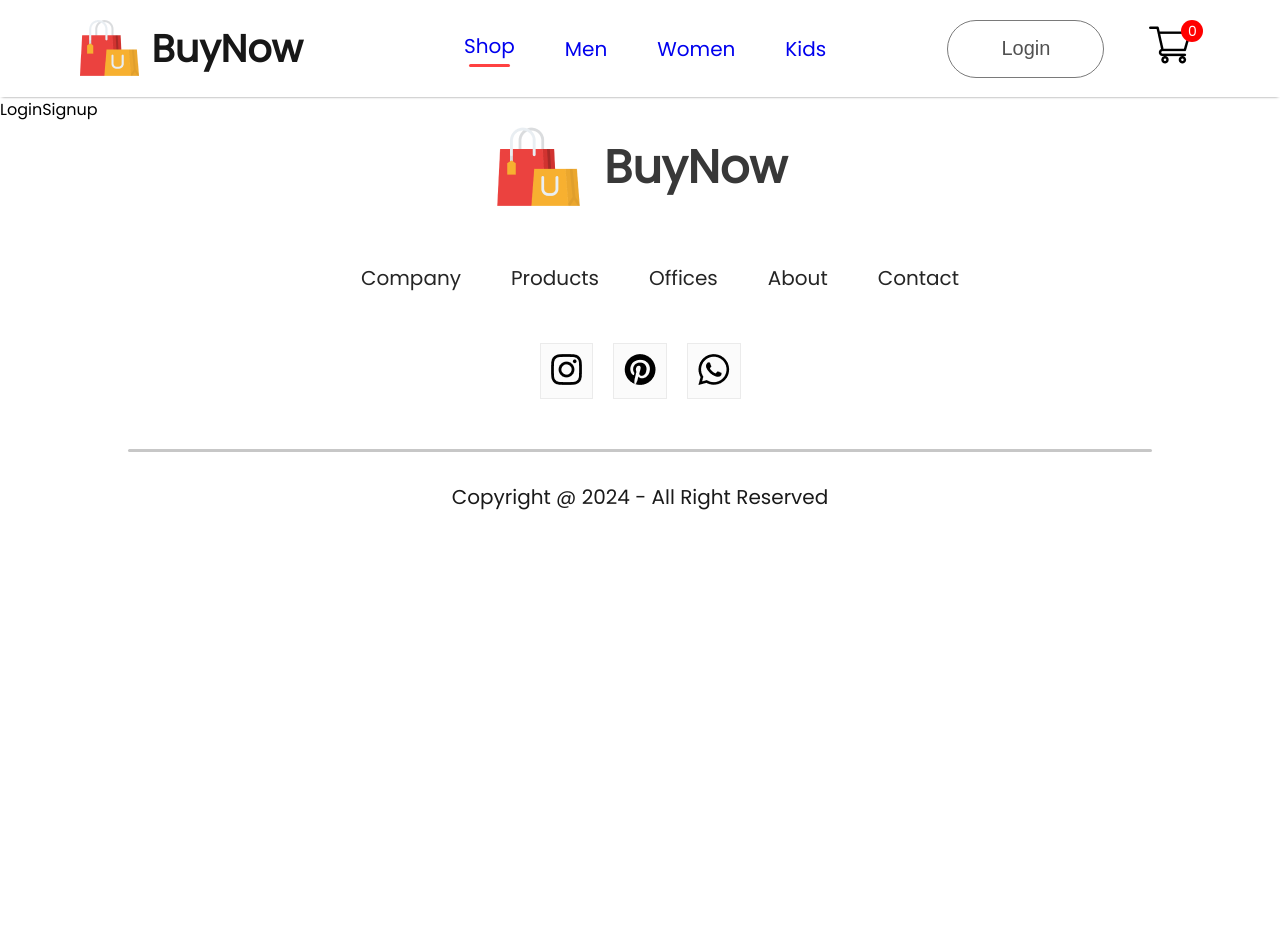
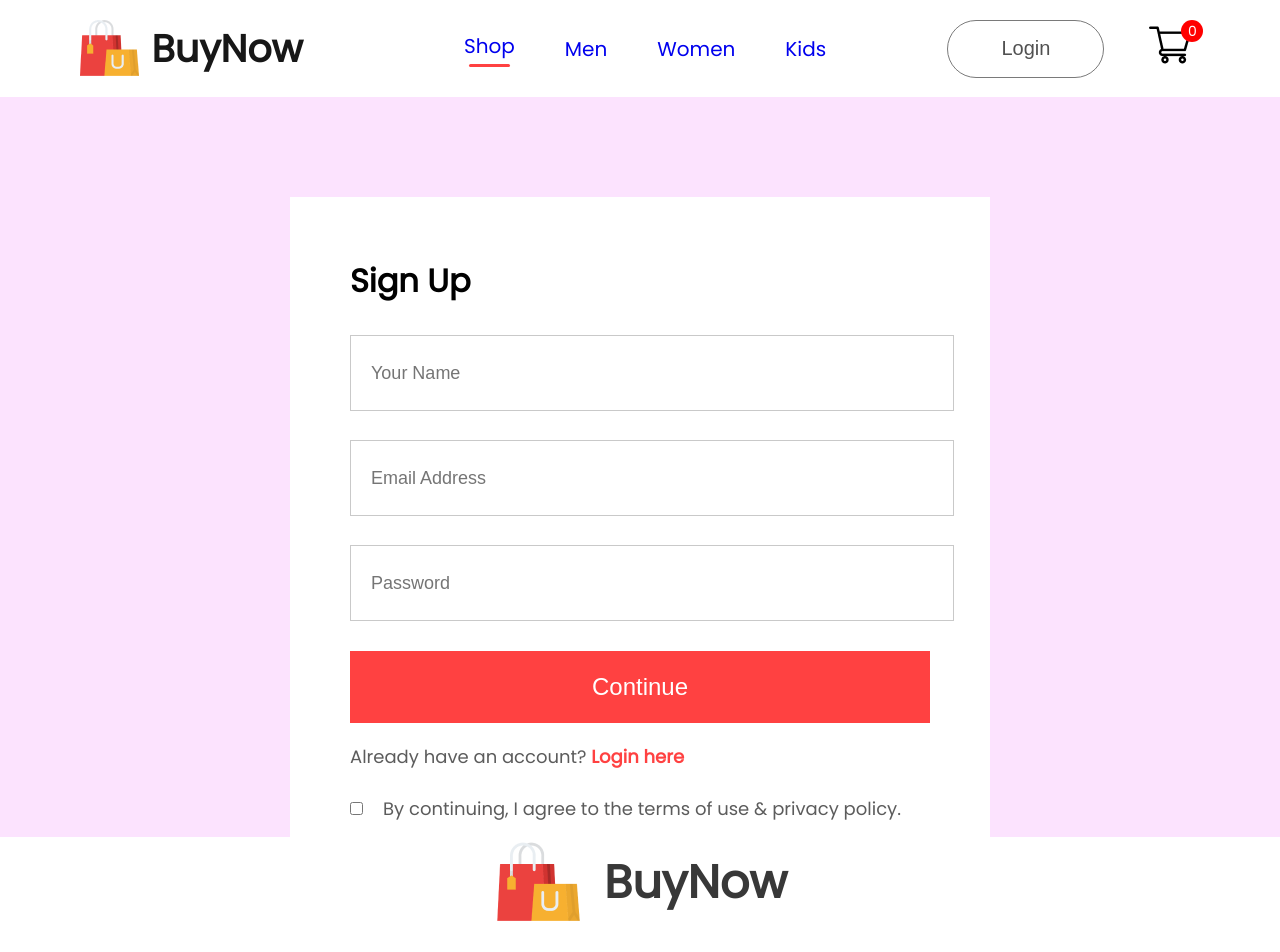
Before and after one commit to anjali012005/E-Commerce, a React (Create React App) app in the folder frontend/: page /login in a window 1280 px wide. Shown: the top 952 px of the page. Before the commit the page ends 800 px from the top, so only its background shows below. Built offline with nearby package versions, Linux system fonts and the light colour scheme.

Commit message:
added ShopContext, LoginSignup page

```diff
--- a/frontend/src/App.js
+++ b/frontend/src/App.js
@@ -9,7 +9,7 @@
 import Footer from './Components/Footer/Footer';
 import men_banner from './Components/Assets/Frontend_Assets/banner_mens.png';
 import women_banner from './Components/Assets/Frontend_Assets/banner_women.png';
-import kids_banner from './Components/Assets/Frontend_Assets/banner_kids.png';
+import kid_banner from './Components/Assets/Frontend_Assets/banner_kids.png';
 
 
 function App() {
@@ -19,9 +19,9 @@
         <Navbar />
         <Routes>
           <Route path="/" element={<Shop />} />
-          <Route path="/mens" element={<ShopCategory category="mens" />} />
-          <Route path="/womens" element={<ShopCategory category="womens" />} />
-          <Route path="/kids" element={<ShopCategory category="kids" />} />
+          <Route path="/mens" element={<ShopCategory banner={men_banner} category="men" />} />
+          <Route path="/womens" element={<ShopCategory banner={women_banner} category="women" />} />
+          <Route path="/kids" element={<ShopCategory banner={kid_banner} category="kid" />} />
           <Route path="/product" element={<Product />} >
             <Route path=":productId" element={<Product />} />
           </Route>
--- a/frontend/src/Components/Item/Item.jsx
+++ b/frontend/src/Components/Item/Item.jsx
@@ -1,10 +1,13 @@
 import React from 'react'
 import './Item.css';
+import { Link } from 'react-router-dom';
 
 const Item = (props) => {
     return (
         <div className="item">
-            <img src={props.image} alt='' />
+            <Link to={`/product/${props.id}`}>
+                <img src={props.image} alt='' />
+            </Link>
             <p>{props.name}</p>
             <div className='item-prices'>
                 <div className='item-price-new'>
@@ -14,6 +17,7 @@
                     {props.old_price}
                 </div>
             </div>
+
         </div>
     )
 }
--- a/frontend/src/Context/ShopContext.jsx
+++ b/frontend/src/Context/ShopContext.jsx
@@ -1,5 +1,5 @@
 import React, { createContext } from 'react';
-import all_product from '../Components/Assets/Frontend_Assets/all_product';
+import all_product from '../Components/Assets/Frontend_Assets/all_product.js';
 
 
 export const ShopContext = createContext(null);
@@ -11,7 +11,7 @@
         <ShopContext.Provider value={contextValue}>
             {props.children}
         </ShopContext.Provider>
-    )
+    );
 }
 
 
--- /dev/null
+++ b/frontend/src/Pages/CSS/LoginSignup.css
@@ -0,0 +1,69 @@
+.loginsignup {
+    width: 100%;
+    height: 80vh;
+    background: #fce3fe;
+    padding-top: 100px;
+}
+
+.loginsignup-container {
+    width: 580px;
+    height: 600px;
+    background: white;
+    margin: auto;
+    padding: 40px 60px;
+}
+
+.loginsignup-container h1 {
+    margin: 20px 0px;
+}
+
+.loginsignup-fields {
+    display: flex;
+    flex-direction: column;
+    gap: 29px;
+    margin-top: 30px;
+}
+
+.loginsignup-fields input {
+    height: 72px;
+    width: 100%;
+    padding-left: 20px;
+    border: 1px solid #c9c9c9;
+    outline: none;
+    color: #5c5c5c;
+    font-size: 18px;
+}
+
+.loginsignup-container button {
+    width: 580px;
+    height: 72px;
+    color: white;
+    background: #ff4141;
+    margin-top: 30px;
+    border: none;
+    font-size: 24px;
+    font-weight: 500;
+    cursor: pointer;
+}
+
+.loginsignup-login {
+    margin-top: 20px;
+    color: #5c5c5c;
+    font-size: 18px;
+    font-weight: 500;
+}
+
+.loginsignup-login span {
+    color: #ff4141;
+    font-weight: 600;
+}
+
+.loginsignup-agree {
+    display: flex;
+    align-items: center;
+    margin-top: 25px;
+    gap: 20px;
+    color: #5c5c5c;
+    font-size: 18px;
+    font-weight: 500;
+}
--- /dev/null
+++ b/frontend/src/Pages/CSS/ShopCategory.css
@@ -0,0 +1,44 @@
+.shopcategory-banner {
+    display: flex;
+    margin: 30px auto;
+    width: 82%;
+}
+
+.shopcategory-indexSort {
+    display: flex;
+    margin: 0px 170px;
+    justify-content: space-between;
+    align-items: center;
+}
+
+.shopcategory-sort {
+    padding: 10px 20px;
+    border-radius: 40px;
+    border: 1px solid #888;
+}
+
+.shopcategory-indexSort p span {
+    font-weight: 600;
+}
+
+.shopcategory-products {
+    margin: 20px 170px;
+    display: grid;
+    grid-template-columns: 1fr 1fr 1fr 1fr;
+    gap: 40px;
+    justify-content: center;
+}
+
+.shopcategory-loadmore {
+    display: flex;
+    justify-content: center;
+    align-items: center;
+    margin: 150px auto;
+    width: 233px;
+    height: 69px;
+    border-radius: 75px;
+    background: #ededed;
+    color: #787878;
+    font-size: 18px;
+    font-weight: 500;
+}
--- a/frontend/src/Pages/LoginSignup.jsx
+++ b/frontend/src/Pages/LoginSignup.jsx
@@ -1,8 +1,24 @@
 import React from 'react'
+import './CSS/LoginSignup.css';
 
 const LoginSignup = () => {
     return (
-        <div>LoginSignup</div>
+        <div className='loginsignup'>
+            <div className='loginsignup-container'>
+                <h1>Sign Up</h1>
+                <div className='loginsignup-fields'>
+                    <input type="text" placeholder='Your Name' />
+                    <input type="email" placeholder='Email Address' />
+                    <input type="password" placeholder='Password' />
+                </div>
+                <button>Continue</button>
+                <p className='loginsignup-login'>Already have an account? <span>Login here</span></p>
+                <div className='loginsignup-agree'>
+                    <input type="checkbox" name="" id="" />
+                    <p>By continuing, I agree to the terms of use & privacy policy.</p>
+                </div>
+            </div>
+        </div>
     )
 }
 
--- a/frontend/src/Pages/ShopCategory.jsx
+++ b/frontend/src/Pages/ShopCategory.jsx
@@ -1,13 +1,40 @@
 import React, { useContext } from 'react'
-// import '../CSS/ShopCategory.css';
+import './CSS/ShopCategory.css';
+import { ShopContext } from '../Context/ShopContext';
+import dropdown_icon from '../Components/Assets/Frontend_Assets/dropdown_icon.png';
+import Item from '../Components/Item/Item';
 
-const ShopCategory = () => {
+const ShopCategory = (props) => {
     const { all_product } = useContext(ShopContext);
+    console.log("All products:", all_product);
     return (
         <div className='shop-category'>
-            k
+            <img className='shopcategory-banner' src={props.banner} alt="" />
+            <div className='shopcategory-indexSort'>
+                <p>
+                    <span>Showing 1-12</span> out of 36 products
+                </p>
+                <div className='shopcategory-sort'>
+                    Sort by <img src={dropdown_icon} alt="" />
+                </div>
+            </div>
+            <div className='shopcategory-products'>
+                {all_product.map((item, i) => {
+                    if (props.category === item.category) {
+                        return (
+                            <Item key={i} id={item.id} name={item.name} image={item.image} new_price={item.new_price} old_price={item.old_price} />
+                        )
+                    }
+                    else {
+                        return null;
+                    }
+                })}
+            </div>
+            <div className='shopcategory-loadmore'>
+                Explore More
+            </div>
         </div>
     )
 }
 
-export default ShopCategory
+export default ShopCategory;
```
